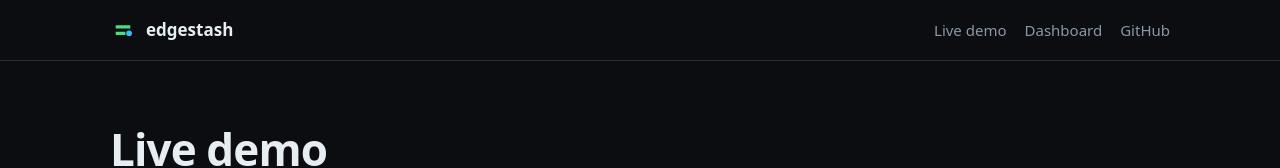
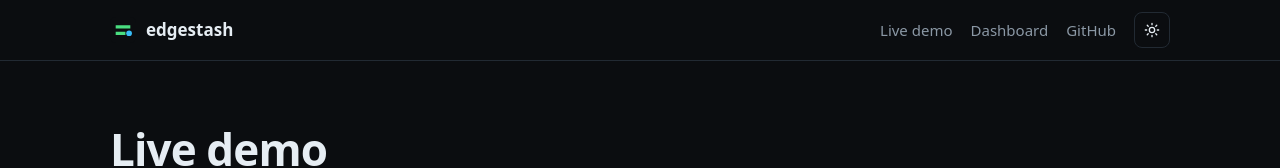
Before and after one commit to devtechedge/edgestash, a Next.js app in the folder apps/web/: page /demo in a window 1280 px wide. Shown: the top 168 px of the page. Built offline with nearby package versions, Linux system fonts and the light colour scheme.

Commit message:
feat(web): add persistent light and dark mode toggle in the header

```diff
--- a/apps/web/app/layout.tsx
+++ b/apps/web/app/layout.tsx
@@ -1,6 +1,9 @@
 import type { Metadata } from "next";
 import Link from "next/link";
+import { ThemeToggle } from "@/components/theme-toggle";
 import "./globals.css";
+
+const boot = `try{var t=localStorage.getItem("edgestash-theme")||"dark";document.documentElement.dataset.theme=t;document.documentElement.style.colorScheme=t}catch(e){}`;
 
 export const metadata: Metadata = {
   title: "edgestash: self-hosted Vercel Blob and Upstash Redis API",
@@ -10,7 +13,8 @@ export const metadata: Metadata = {
 
 export default function RootLayout({ children }: { children: React.ReactNode }) {
   return (
-    <html lang="en">
+    <html lang="en" data-theme="dark" suppressHydrationWarning>
+      <head><script dangerouslySetInnerHTML={{ __html: boot }} /></head>
       <body>
         <header className="top">
           <div className="wrap">
@@ -19,6 +23,7 @@ export default function RootLayout({ children }: { children: React.ReactNode })
               <Link href="/demo">Live demo</Link>
               <Link href="/dashboard">Dashboard</Link>
               <a href="https://github.com/devtechedge/edgestash">GitHub</a>
+              <ThemeToggle />
             </nav>
           </div>
         </header>
--- /dev/null
+++ b/apps/web/components/theme-toggle.tsx
@@ -0,0 +1,27 @@
+"use client";
+
+import { useEffect, useState } from "react";
+
+export function ThemeToggle() {
+  const [theme, setTheme] = useState<"dark" | "light">("dark");
+  useEffect(() => {
+    setTheme(document.documentElement.dataset.theme === "light" ? "light" : "dark");
+  }, []);
+  const next = theme === "dark" ? "light" : "dark";
+  return (
+    <button
+      type="button"
+      className="theme-toggle"
+      aria-label={`Switch to ${next} mode`}
+      onClick={() => {
+        document.documentElement.dataset.theme = next;
+        document.documentElement.style.colorScheme = next;
+        localStorage.setItem("edgestash-theme", next);
+        setTheme(next);
+      }}
+    >
+      <svg className={theme === "dark" ? "on" : "off"} width="16" height="16" viewBox="0 0 24 24" fill="none" stroke="currentColor" strokeWidth="2" strokeLinecap="round"><circle cx="12" cy="12" r="4" /><path d="M12 2v2M12 20v2M4.9 4.9l1.4 1.4M17.7 17.7l1.4 1.4M2 12h2M20 12h2M4.9 19.1l1.4-1.4M17.7 6.3l1.4-1.4" /></svg>
+      <svg className={theme === "light" ? "on" : "off"} width="16" height="16" viewBox="0 0 24 24" fill="none" stroke="currentColor" strokeWidth="2" strokeLinecap="round"><path d="M21 12.8A9 9 0 1 1 11.2 3a7 7 0 0 0 9.8 9.8z" /></svg>
+    </button>
+  );
+}
```
